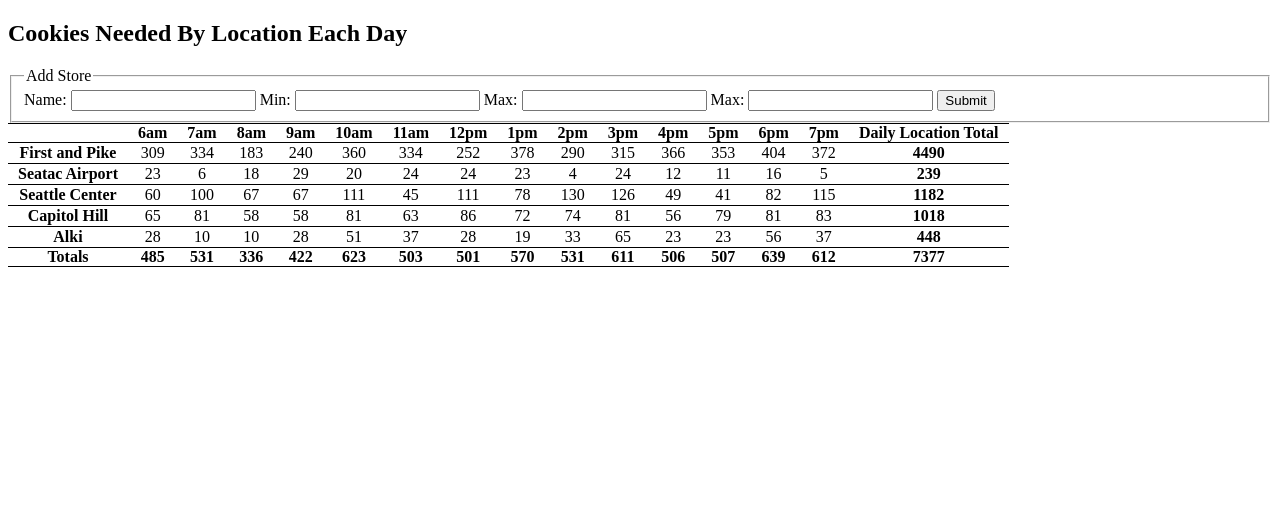
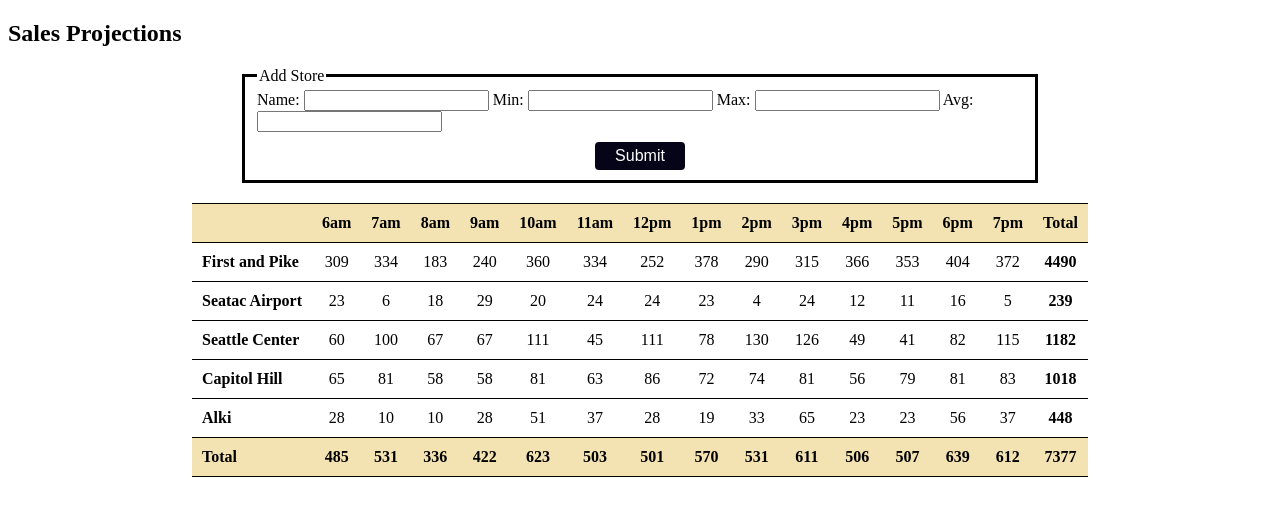
Before and after one commit to remilonwheels/cookie-stand, a plain HTML site: page sales.html in a window 1280 px wide. Drawn offline with Linux system fonts and the light colour scheme.

Commit message:
updated css for sales.html

```diff
--- a/app.js
+++ b/app.js
@@ -74,7 +74,7 @@ function createTableHeader() {
     trEl.appendChild(thEl);
   }
   thEl = document.createElement('th');
-  thEl.textContent = 'Daily Location Total';
+  thEl.textContent = 'Total';
   trEl.appendChild(thEl);
   cookiesSummaryTable.appendChild(trEl);
 }
@@ -88,7 +88,7 @@ function createTableRows() {
 function createTableFooter() {
   var trEl = document.createElement('tr');
   var thEl = document.createElement('th');
-  thEl.textContent = 'Totals';
+  thEl.textContent = 'Total';
   trEl.appendChild(thEl);
   for (var i = 0; i < hours.length - 1; i++) {
     thEl = document.createElement('th');
--- a/sales.html
+++ b/sales.html
@@ -6,7 +6,7 @@
     <link rel="stylesheet" type="text/css" href="style-sales.css">
   </head>
   <body>
-    <h2>Cookies Needed By Location Each Day</h2>
+    <h2>Sales Projections</h2>
 
     <form id="form_addStore">
       <fieldset>
@@ -21,7 +21,7 @@
         <label for="input_maxCust">Max: </label>
         <input name="input_maxCust" type="text"/>
 
-        <label for="input_avgOrder">Max: </label>
+        <label for="input_avgOrder">Avg: </label>
         <input name="input_avgOrder" type="text"/>
 
         <button type="submit">Submit</button>
--- a/style-sales.css
+++ b/style-sales.css
@@ -1,27 +1,59 @@
+/*rich black #050517
+dark coral #cf5c36
+pale gold #efc88b
+wheat #f4e3b2
+light gray #d3d5d7*/
+
 * {
   /*border: 1px dotted orange;*/
 }
 
+form {
+  margin-bottom: 20px;
+  margin: 0px auto 20px auto;
+  max-width: 800px;
+}
+
 table {
   border-collapse: collapse;
+  margin: 0px auto;
 }
 
-tr {
-  margin: 0;
+tr:first-child, tr:last-child {
+  background-color: #f4e3b2;
 }
 
-tr:first-child {
+th:first-child {
   text-align: left;
 }
+
 
 td {
   text-align: center;
   border-top: 1px solid #000000;
   border-bottom: 1px solid #000000;
+
 }
 
 th {
-  padding: 0 10px;
+  padding: 10px 10px;
   border-top: 1px solid #000000;
   border-bottom: 1px solid #000000;
 }
+
+fieldset {
+  border: 3px solid #000000;
+}
+
+button {
+  background-color: #050517;
+  border: none;
+  color: white;
+  padding: 5px 20px;
+  text-align: center;
+  text-decoration: none;
+  display: block;
+  font-size: 16px;
+  border-radius: 4px;
+  margin: 10px auto 0px auto;
+}
--- a/style.css
+++ b/style.css
@@ -1,7 +1,4 @@
-/*really light ffbeaa
-light d4846a
-med 802f15
-dark 551400*/
+
 
 body {
   background-color: #ffbeaa;
```
